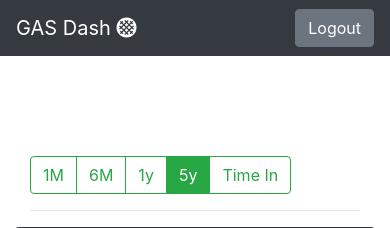
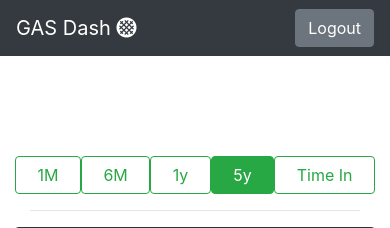
Before and after one commit to BenCh94/gas_dash, a Django app: template dashboard/templates/dash/stock_detail.html in a window 390 px wide. Shown: the top 228 px of the page. Run offline with Django 3.2, Linux system fonts and the light colour scheme; the template is opened without the code that fills it, so the values that code supplies are empty; some libraries are stand-ins or nearby versions.

Commit message:
done mobile menu on chart

```diff
--- a/dashboard/templates/dash/stock_detail.html
+++ b/dashboard/templates/dash/stock_detail.html
@@ -58,13 +58,22 @@
 
         <canvas id="share-price-chart">
         </canvas>
-        <div class="btn-group" id="price_charts">
-            <button type="button" class="btn btn-outline-success btn-md priceChart" id="1m">1M</butto>
+        <div class="btn-group d-none d-sm-block" id="price_charts">
+            <button type="button" class="btn btn-outline-success btn-md priceChart" id="1m">1M</button>
             <button type="button" class="btn btn-outline-success btn-md priceChart" id="6m">6M</button>
             <button type="button" class="btn btn-outline-success btn-md priceChart" id="1y">1y</button>
             <button type="button" class="btn btn-outline-success btn-md priceChart active" id="5y">5y</button>
             <button type="button" class="btn btn-outline-success btn-md" id="timeIn">Time In</button>
         </div>
+    </div>
+</div>
+<div class="row d-block d-sm-none">
+    <div class="d-flex justify-content-center">
+        <button type="button" class="flex-fill btn btn-outline-success btn-md priceChart" id="1m">1M</button>
+        <button type="button" class="flex-fill btn btn-outline-success btn-md priceChart" id="6m">6M</button>
+        <button type="button" class="flex-fill btn btn-outline-success btn-md priceChart" id="1y">1y</button>
+        <button type="button" class="flex-fill btn btn-outline-success btn-md priceChart active" id="5y">5y</button>
+        <button type="button" class="flex-fill btn btn-outline-success btn-md" id="timeIn">Time In</button>
     </div>
 </div>
 <hr>
--- a/dashboard/templates/registration/login.html
+++ b/dashboard/templates/registration/login.html
@@ -38,9 +38,6 @@
     </nav>
 
     <div class="container">
-    	<div class="row">
-			<h2>Login</h2>
-		</div>
 		<hr>
 		<div class="row d-flex p-2 bd-highlight align-items-center">
             <div class="col-md-6">
--- a/dashboard/templates/registration/signup.html
+++ b/dashboard/templates/registration/signup.html
@@ -38,9 +38,6 @@
     </nav>
 
     <div class="container">
-        <div class="row">
-            <h2>Login</h2>
-        </div>
         <hr>
         <div class="row d-flex p-2 bd-highlight align-items-center">
             <div class="col-md-6">
--- a/gas_dash/settings.py
+++ b/gas_dash/settings.py
@@ -40,7 +40,7 @@ LOGGING = {
     'loggers': {
         'django': {
             'handlers': ['console'],
-            'level': os.getenv('DJANGO_LOG_LEVEL', 'INFO'),
+            'level': os.getenv('DJANGO_LOG_LEVEL', 'DEBUG'),
         },
     },
 }
@@ -141,7 +141,7 @@ DATE_INPUT_FORMATS = ['%d/%m/%Y', '%d-%m-%Y', '%m/%d/%Y', '%m-%d-%Y']
 SECURE_PROXY_SSL_HEADER = ('HTTP_X_FORWARDED_PROTO', 'https')
 
 # Allow all host headers
-ALLOWED_HOSTS = ['localhost', '127.0.0.1:8000', '.herokuapp.com', 'http://127.0.0.1:8000/']
+ALLOWED_HOSTS = ['*']
 
 # Static files (CSS, JavaScript, Images)
 # https://docs.djangoproject.com/en/2.0/howto/static-files/
```
